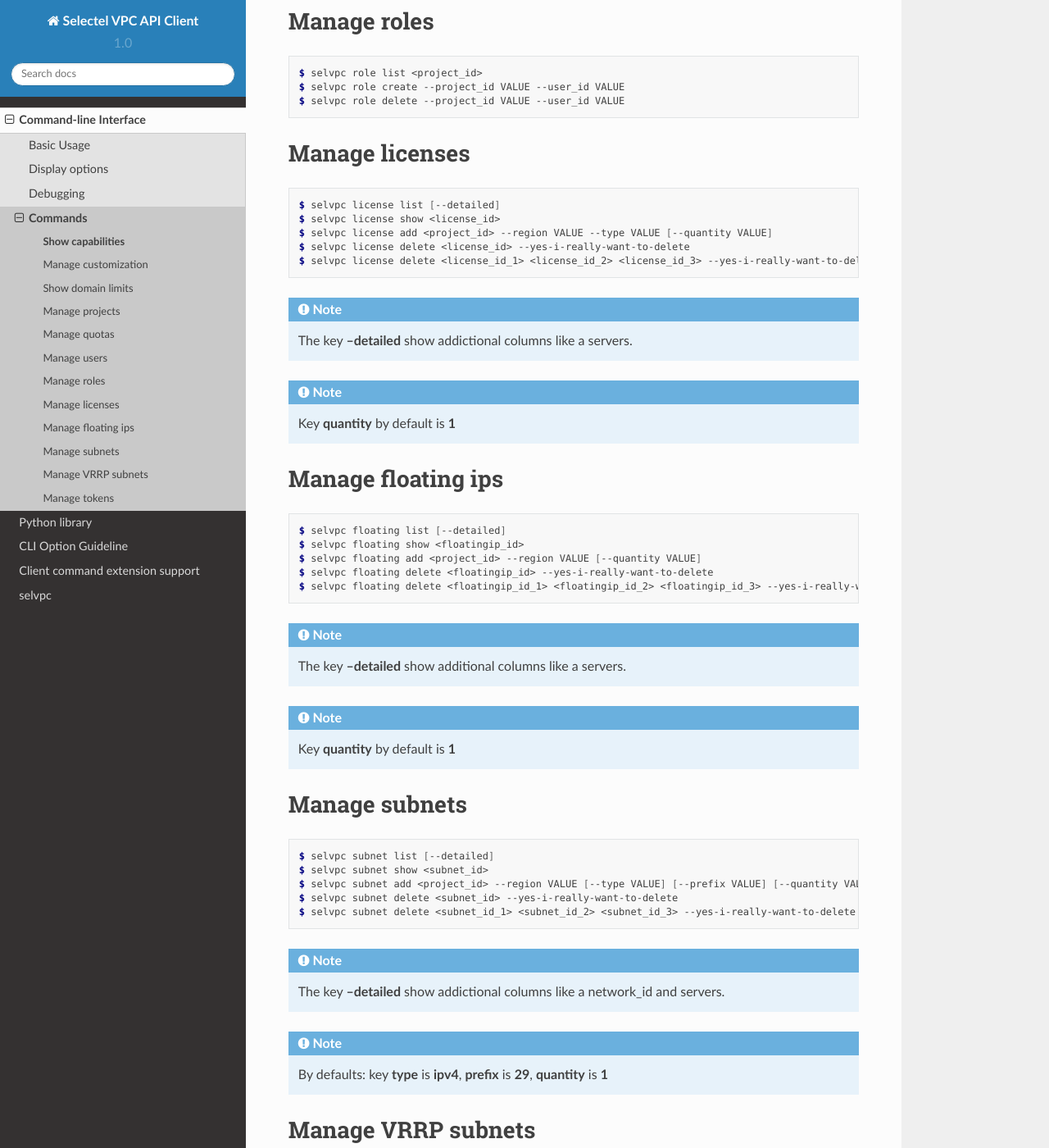
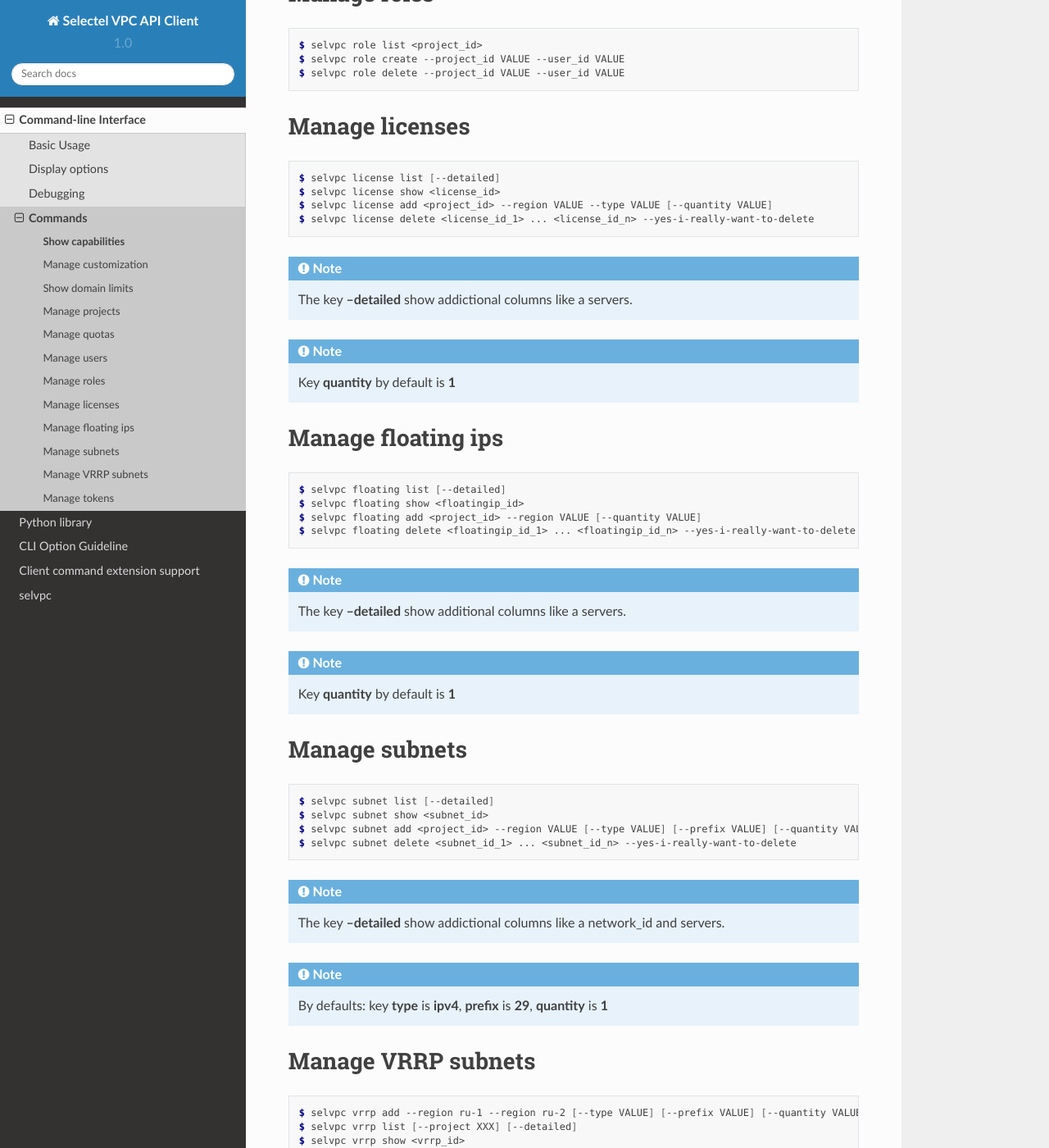
Before and after one commit to selectel/python-selvpcclient, a Sphinx documentation site: the page built from docs/usage/commands.rst, in a window 1280 px wide and 1400 px high, scrolled down 2193 px. Shown: the whole window at 82% size. Built offline with Sphinx 7.4.7 and the Read the Docs theme 2.0.0, drawn with Linux system fonts in a browser that asks for light colours; some of the changed text lies outside the part shown.

Commit message:
Update docs

```diff
--- a/docs/usage/commands.rst
+++ b/docs/usage/commands.rst
@@ -42,8 +42,7 @@ Manage projects
    $ selvpc project show <project_id> [--show-base64] [--show-short-base64]
    $ selvpc project update <project_id> [--name VALUE] [--logo VALUE] [--color VALUE] [--reset-logo] [--reset-color]
    [--reset-theme] [--reset-cname] [--show-base64] [--show-short-base64]
-   $ selvpc project delete <project_id> --yes-i-really-want-to-delete
-   $ selvpc project delete <project_id_1> <project_id_2> <project_id_3> --yes-i-really-want-to-delete
+   $ selvpc project delete <project_id_1> ... <project_id_n> --yes-i-really-want-to-delete
 
 .. note::
    The key **--yes-i-really-want-to-delete** is required always.
@@ -78,8 +77,7 @@ Manage users
    $ selvpc user roles <user_id>
    $ selvpc user create --name VALUE --password VALUE [--enabled VALUE]
    $ selvpc user update <user_id> --name VALUE --password VALUE --enabled VALUE
-   $ selvpc user delete <user_id> --yes-i-really-want-to-delete
-   $ selvpc user delete <user_id_1> <user_id_2> <user_id_3> --yes-i-really-want-to-delete
+   $ selvpc user delete <user_id_1> ... <user_id_n> --yes-i-really-want-to-delete
 
 .. note::
    If you want to update some property, such as a password, you do not need to specify all fields like name or enabled. Suffice it **user_id** and **password**
@@ -102,8 +100,7 @@ Manage licenses
    $ selvpc license list [--detailed]
    $ selvpc license show <license_id>
    $ selvpc license add <project_id> --region VALUE --type VALUE [--quantity VALUE]
-   $ selvpc license delete <license_id> --yes-i-really-want-to-delete
-   $ selvpc license delete <license_id_1> <license_id_2> <license_id_3> --yes-i-really-want-to-delete
+   $ selvpc license delete <license_id_1> ... <license_id_n> --yes-i-really-want-to-delete
 
 .. note::
    The key **--detailed** show addictional columns like a servers.
@@ -118,8 +115,7 @@ Manage floating ips
    $ selvpc floating list [--detailed]
    $ selvpc floating show <floatingip_id>
    $ selvpc floating add <project_id> --region VALUE [--quantity VALUE]
-   $ selvpc floating delete <floatingip_id> --yes-i-really-want-to-delete
-   $ selvpc floating delete <floatingip_id_1> <floatingip_id_2> <floatingip_id_3> --yes-i-really-want-to-delete
+   $ selvpc floating delete <floatingip_id_1> ... <floatingip_id_n> --yes-i-really-want-to-delete
 
 .. note::
    The key **--detailed** show additional columns like a servers.
@@ -134,8 +130,7 @@ Manage subnets
    $ selvpc subnet list [--detailed]
    $ selvpc subnet show <subnet_id>
    $ selvpc subnet add <project_id> --region VALUE [--type VALUE] [--prefix VALUE] [--quantity VALUE]
-   $ selvpc subnet delete <subnet_id> --yes-i-really-want-to-delete
-   $ selvpc subnet delete <subnet_id_1> <subnet_id_2> <subnet_id_3> --yes-i-really-want-to-delete
+   $ selvpc subnet delete <subnet_id_1> ... <subnet_id_n> --yes-i-really-want-to-delete
 
 .. note::
    The key **--detailed** show addictional columns like a network_id and servers.
@@ -150,8 +145,7 @@ Manage VRRP subnets
    $ selvpc vrrp add --region ru-1 --region ru-2 [--type VALUE] [--prefix VALUE] [--quantity VALUE]
    $ selvpc vrrp list [--project XXX] [--detailed]
    $ selvpc vrrp show <vrrp_id>
-   $ selvpc vrrp delete <vrrp_id> --yes-i-really-want-to-delete
-   $ selvpc vrrp delete <vrrp_id_1> <vrrp_id_2> <vrrp_id_3> --yes-i-really-want-to-delete
+   $ selvpc vrrp delete <vrrp_id_1> ... <vrrp_id_n> --yes-i-really-want-to-delete
 
 .. note::
    Key **detailed** appends additional column: *servers*.
```
